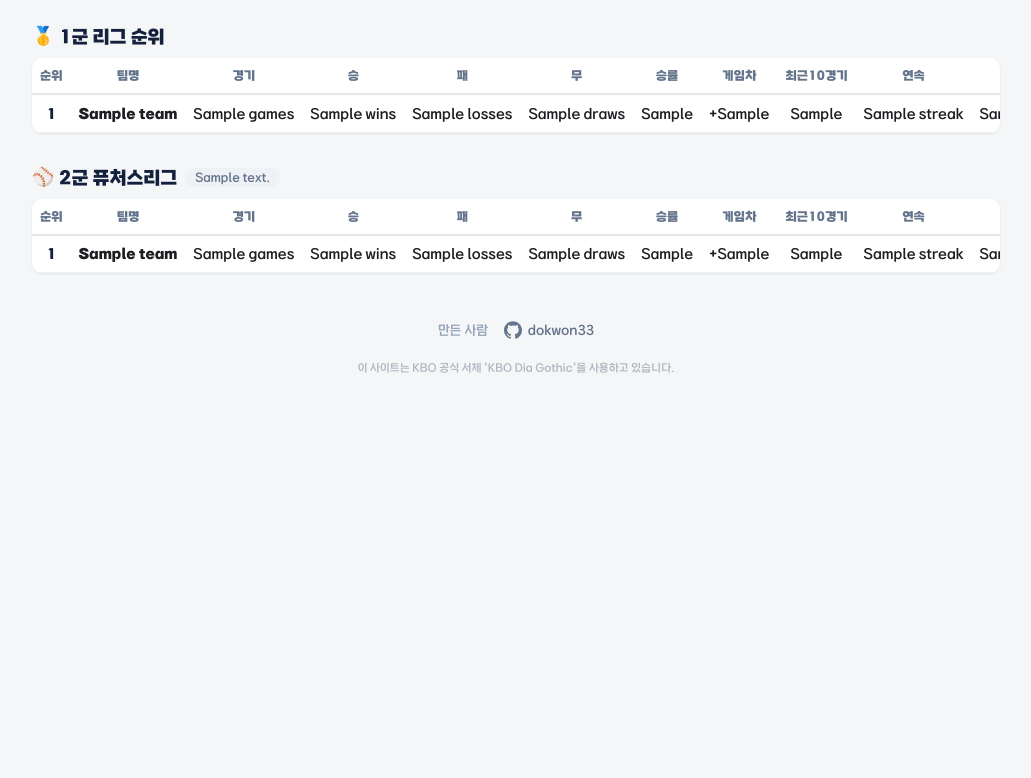
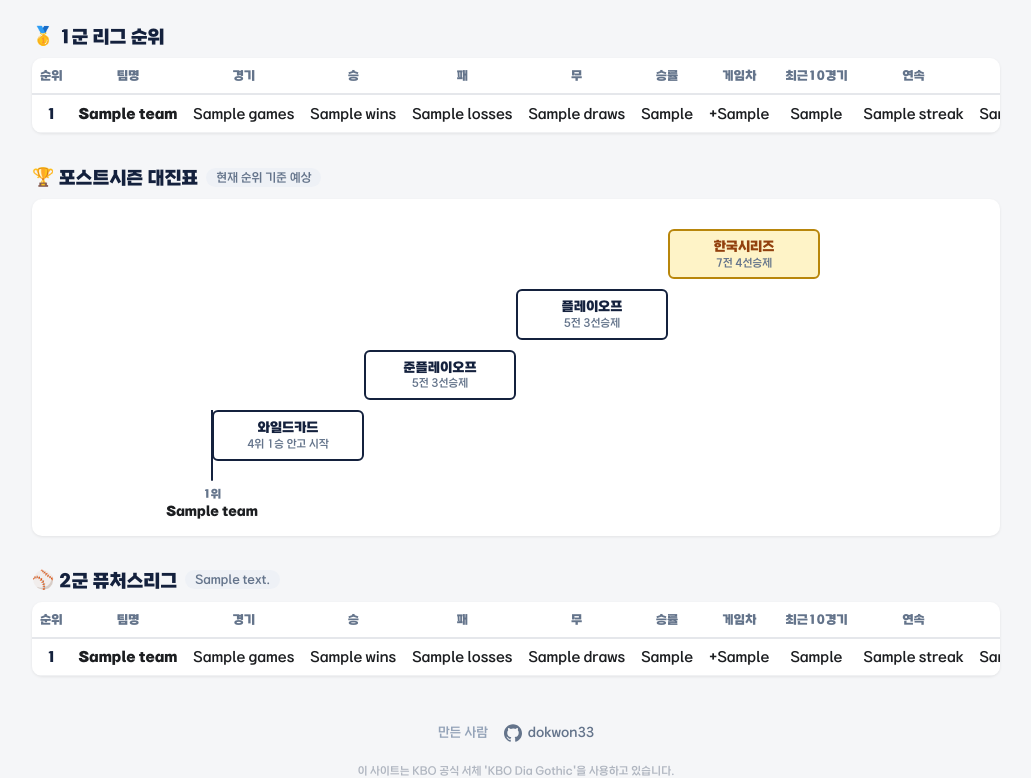
Before and after one commit to dokwon33/kbo-roster, a Django app: template roster/templates/roster/standings.html in a window 1280 px wide. Shown: the part 86-864 px from the top of the page, without its empty margins (124-1155 px from the left). Before the commit the page ends 459 px from the top, so only its background shows below. Run offline with Django 5.2, Linux system fonts and the light colour scheme; the template is opened without the code that fills it: most values are stand-ins (such as "Sample title", 1, 10 or a date in 2020).

Commit message:
순위 페이지에 1~5위 기준 포스트시즌 계단식 대진표 추가
- 5위(와일드카드)부터 1위(한국시리즈 직행)까지 왼쪽→오른쪽으로 놓고,
  각 시리즈 박스가 맞붙는 두 팀 사이에 걸치는 계단식 대진표를 CSS grid로 구성
- 시즌 중엔 "현재 순위 기준 예상", 정규시즌 종료 후엔 "정규시즌 최종 순위 기준"으로 표기
- 순위 데이터가 5팀 미만이면(스크래핑 실패 등) 대진표를 숨김
- 좁은 화면에선 가로 스크롤 없이 글자·로고를 줄여 한 화면에 표시

Closes #17

Co-Authored-By: Claude Opus 5.5 <noreply@anthropic.com>

```diff
--- a/roster/templates/roster/standings.html
+++ b/roster/templates/roster/standings.html
@@ -62,8 +62,53 @@
   .ps-spo { background: #dcfce7; color: #166534; }
   .ps-wc { background: #e5e7eb; color: #374151; }
 
+  /* 포스트시즌 계단식 대진표: 10개의 반칸 열 위에 팀(2칸씩)을 놓고, 각 시리즈 박스는 맞붙는 두 팀의
+     중앙에서 중앙까지 걸치게 한다. 팀마다 세로선이 자기 시리즈 박스 모서리까지 올라가 계단 모양이 된다. */
+  .bracket-card {
+    background: #fff; border-radius: 10px; box-shadow: 0 1px 3px rgba(0,0,0,.08);
+    overflow-x: auto; padding: 20px 12px 16px;
+  }
+  .bracket {
+    display: grid; grid-template-columns: repeat(10, 1fr);
+    grid-template-rows: repeat(4, auto) 20px auto;
+    min-width: 520px; max-width: 760px; margin: 0 auto;
+  }
+  .bracket-series {
+    position: relative; z-index: 1;
+    background: #fff; border: 2px solid #14213d; border-radius: 6px;
+    padding: 7px 4px; text-align: center; margin-top: 10px;
+    font-size: 13px; font-weight: 700; color: #14213d; line-height: 1.35;
+  }
+  .bracket-series small { display: block; font-size: 11px; font-weight: 500; color: #64748b; }
+  .bracket-series.series-ks { grid-column: 8 / 10; grid-row: 1; background: #fef3c7; border-color: #b8860b; color: #92400e; }
+  .bracket-series.series-po { grid-column: 6 / 8; grid-row: 2; }
+  .bracket-series.series-spo { grid-column: 4 / 6; grid-row: 3; }
+  .bracket-series.series-wc { grid-column: 2 / 4; grid-row: 4; }
+  .bracket-line { grid-row-end: 6; background: linear-gradient(#14213d, #14213d) center / 2px 100% no-repeat; margin-top: 10px; }
+  .bracket-team {
+    grid-row: 6; display: flex; flex-direction: column; align-items: center; gap: 2px;
+    padding-top: 6px; text-align: center; font-size: 13px; font-weight: 600; color: #1c1e21;
+  }
+  .bracket-team .bracket-logo { width: 44px; height: 44px; object-fit: contain; }
+  .bracket-team .bracket-rank { font-size: 11px; font-weight: 700; color: #64748b; }
+  .bracket-team a { color: inherit; text-decoration: none; }
+  .bracket-team a:hover { text-decoration: underline; }
+  /* 왼쪽부터 5위·4위·3위·2위·1위. 세로선은 각 팀이 처음 치르는 시리즈 줄에서 시작한다. */
+  .slot-1 { grid-column: 1 / 3; } .bracket-line.slot-1 { grid-row-start: 4; }
+  .slot-2 { grid-column: 3 / 5; } .bracket-line.slot-2 { grid-row-start: 4; }
+  .slot-3 { grid-column: 5 / 7; } .bracket-line.slot-3 { grid-row-start: 3; }
+  .slot-4 { grid-column: 7 / 9; } .bracket-line.slot-4 { grid-row-start: 2; }
+  .slot-5 { grid-column: 9 / 11; } .bracket-line.slot-5 { grid-row-start: 1; }
+
   @media (max-width: 640px) {
     .standings-table th, .standings-table td { font-size: 12px; padding: 7px 5px; }
+    /* 대진표는 한눈에 보여야 의미가 있어서, 좁은 화면에선 가로 스크롤 대신 글자·로고를 줄여 한 화면에 담는다. */
+    .bracket-card { padding: 14px 6px 12px; }
+    .bracket { min-width: 0; }
+    .bracket-series { font-size: 11px; padding: 5px 1px; letter-spacing: -0.5px; word-break: keep-all; }
+    .bracket-series small { font-size: 9.5px; }
+    .bracket-team { font-size: 11px; }
+    .bracket-team .bracket-logo { width: 30px; height: 30px; }
   }
 </style>
 {% endblock %}
@@ -119,6 +164,33 @@
     </div>
   </div>
 
+  {% if bracket_teams %}
+    <div class="standings-section">
+      <h2>
+        🏆 포스트시즌 대진표
+        <span class="division-tag">{% if regular_is_final %}정규시즌 최종 순위 기준{% else %}현재 순위 기준 예상{% endif %}</span>
+      </h2>
+      <div class="bracket-card">
+        <div class="bracket">
+          <div class="bracket-series series-ks">한국시리즈<small>7전 4선승제</small></div>
+          <div class="bracket-series series-po">플레이오프<small>5전 3선승제</small></div>
+          <div class="bracket-series series-spo">준플레이오프<small>5전 3선승제</small></div>
+          <div class="bracket-series series-wc">와일드카드<small>4위 1승 안고 시작</small></div>
+          {% for row in bracket_teams %}
+            <div class="bracket-line slot-{{ forloop.counter }}"></div>
+            <div class="bracket-team slot-{{ forloop.counter }}">
+              {% with logo=row.team|team_logo_url tid=team_ids_by_name|get_item:row.team %}
+                {% if logo %}<img class="bracket-logo" src="{{ logo }}" alt="" loading="lazy">{% endif %}
+                <span class="bracket-rank">{{ row.rank }}위</span>
+                {% if tid %}<a href="{% url 'roster:team_detail' tid %}">{{ row.team }}</a>{% else %}{{ row.team }}{% endif %}
+              {% endwith %}
+            </div>
+          {% endfor %}
+        </div>
+      </div>
+    </div>
+  {% endif %}
+
   {% for division, rows in standings_2gun.items %}
     <div class="standings-section">
       <h2>
```
Also changed, not shown: roster/tests.py (+47 -0 lines), roster/views.py (+8 -0 lines), README.md.
